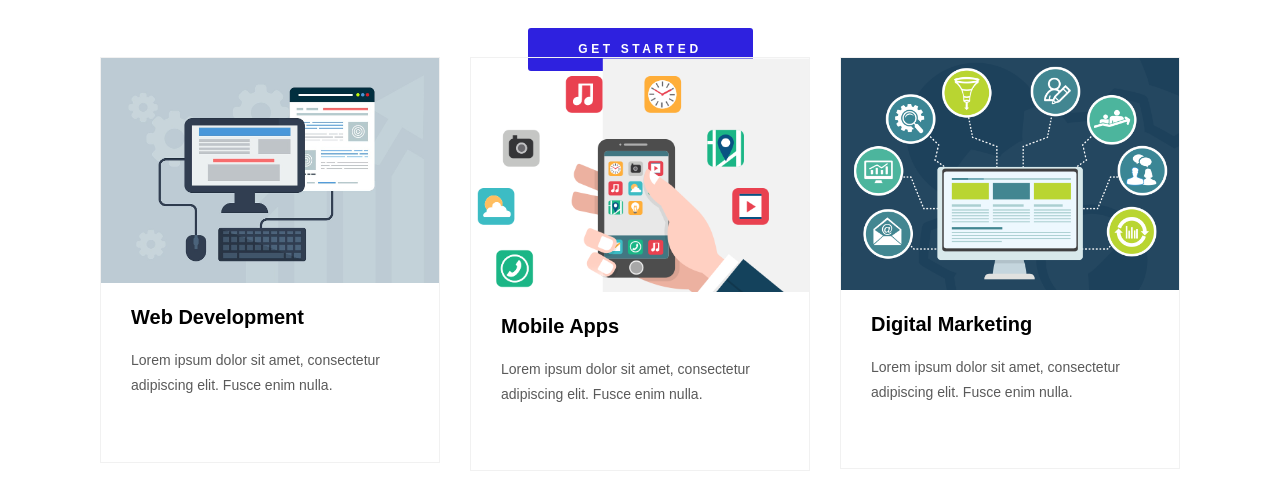
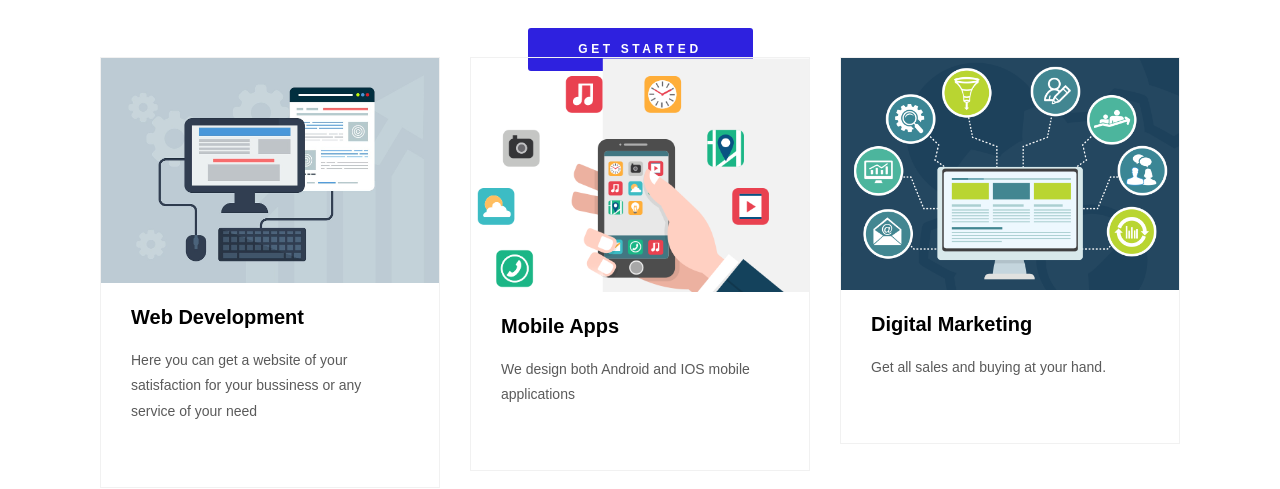
Before and after one commit to mwinamijr/f-codes, a plain HTML site: page index.html in a window 1280 px wide. Shown: the part 470-959 px from the top of the page. Drawn offline with nearby package versions, Linux system fonts and the light colour scheme.

Commit message:
modified contents of home page

```diff
--- a/index.html
+++ b/index.html
@@ -52,7 +52,7 @@
 								<div class="service_body">
 									<div class="service_title"><a href="service.html">Web Development</a></div>
 									<div class="service_text">
-										<p>Lorem ipsum dolor sit amet, consectetur adipiscing elit. Fusce enim nulla.</p>
+										<p>Here you can get a website of your satisfaction for your bussiness or any service of your need</p>
 									</div>
 								</div>
 							</div>
@@ -64,7 +64,7 @@
 								<div class="service_body">
 									<div class="service_title"><a href="service.html">Mobile Apps</a></div>
 									<div class="service_text">
-										<p>Lorem ipsum dolor sit amet, consectetur adipiscing elit. Fusce enim nulla.</p>
+										<p>We design both Android and IOS mobile applications</p>
 									</div>
 								</div>
 							</div>
@@ -76,7 +76,7 @@
 								<div class="service_body">
 									<div class="service_title"><a href="service.html">Digital Marketing</a></div>
 									<div class="service_text">
-										<p>Lorem ipsum dolor sit amet, consectetur adipiscing elit. Fusce enim nulla.</p>
+										<p>Get all sales and buying at your hand.</p>
 									</div>
 								</div>
 							</div>
```
